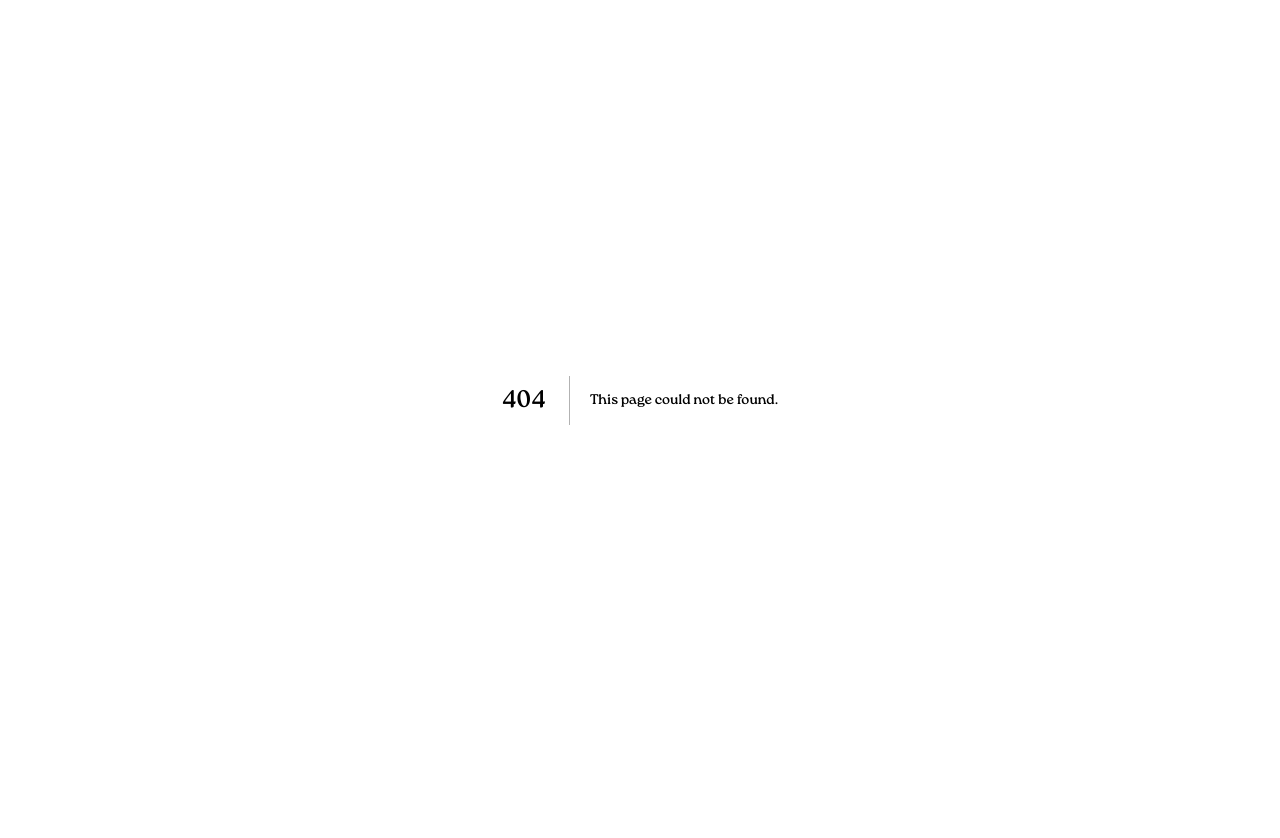
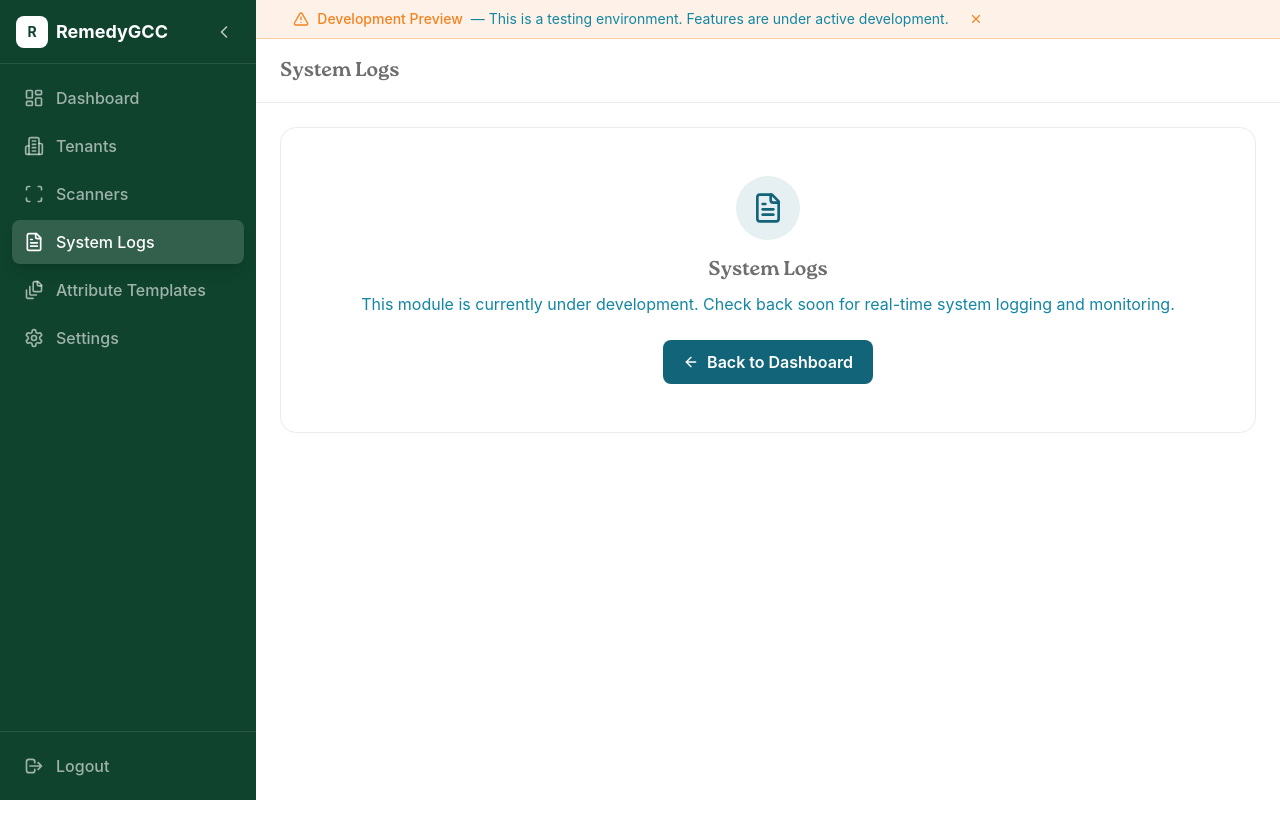
Before and after one commit to RohanRaj-Singh/RemedyGCC-Admin, a Next.js app: page /logs in a window 1280 px wide. Before the commit this address had no page. Before the commit the page ends 800 px from the top, so only its background shows below. Built offline with nearby package versions, Linux system fonts and the light colour scheme; a web font is replaced by a local one.

Commit message:
feat(layout): add DevBanner component to display development environment notice
feat(logs): create LogsPage with sidebar and placeholder content

feat(settings): create SettingsPage with sidebar and placeholder content

fix(sidebar): streamline icon imports and simplify button rendering

```diff
--- a/src/app/layout.tsx
+++ b/src/app/layout.tsx
@@ -5,6 +5,7 @@
 
 import type { Metadata } from 'next';
 import './globals.css';
+import { DevBanner } from '@/components/layout/DevBanner';
 
 export const metadata: Metadata = {
   title: 'RemedyGCC | Super Admin',
@@ -19,6 +20,7 @@ export default function RootLayout({
   return (
     <html lang="en">
       <body className="antialiased">
+        <DevBanner />
         <div className="min-h-screen">
           {children}
         </div>
--- /dev/null
+++ b/src/app/logs/page.tsx
@@ -0,0 +1,31 @@
+'use client';
+
+import { FileText, ArrowLeft } from 'lucide-react';
+import Link from 'next/link';
+import { Sidebar } from '@/components/layout';
+
+export default function LogsPage() {
+  return (
+    <div className="min-h-screen bg-white">
+      <Sidebar activeTab="logs" />
+      <main className="transition-all duration-300" style={{ marginLeft: '16rem' }}>
+        <div className="h-16 border-b flex items-center px-6" style={{ borderColor: 'var(--border)' }}>
+          <h1 className="text-xl font-bold" style={{ color: 'var(--foreground)' }}>System Logs</h1>
+        </div>
+        <div className="p-6">
+          <div className="bg-white rounded-2xl border p-12 text-center" style={{ borderColor: 'var(--border)' }}>
+            <div className="w-16 h-16 rounded-full bg-[#126479]/10 flex items-center justify-center mx-auto mb-4">
+              <FileText className="w-8 h-8 text-[#126479]" />
+            </div>
+            <h2 className="text-xl font-semibold mb-2" style={{ color: 'var(--foreground)' }}>System Logs</h2>
+            <p className="text-[#1386a3] mb-6">This module is currently under development. Check back soon for real-time system logging and monitoring.</p>
+            <Link href="/" className="inline-flex items-center gap-2 px-5 py-2.5 bg-[#126479] text-white font-semibold rounded-lg hover:bg-[#126479]/90 transition-colors">
+              <ArrowLeft className="w-4 h-4" />
+              Back to Dashboard
+            </Link>
+          </div>
+        </div>
+      </main>
+    </div>
+  );
+}
--- /dev/null
+++ b/src/app/settings/page.tsx
@@ -0,0 +1,31 @@
+'use client';
+
+import { Settings as SettingsIcon, ArrowLeft } from 'lucide-react';
+import Link from 'next/link';
+import { Sidebar } from '@/components/layout';
+
+export default function SettingsPage() {
+  return (
+    <div className="min-h-screen bg-white">
+      <Sidebar activeTab="settings" />
+      <main className="transition-all duration-300" style={{ marginLeft: '16rem' }}>
+        <div className="h-16 border-b flex items-center px-6" style={{ borderColor: 'var(--border)' }}>
+          <h1 className="text-xl font-bold" style={{ color: 'var(--foreground)' }}>Settings</h1>
+        </div>
+        <div className="p-6">
+          <div className="bg-white rounded-2xl border p-12 text-center" style={{ borderColor: 'var(--border)' }}>
+            <div className="w-16 h-16 rounded-full bg-[#126479]/10 flex items-center justify-center mx-auto mb-4">
+              <SettingsIcon className="w-8 h-8 text-[#126479]" />
+            </div>
+            <h2 className="text-xl font-semibold mb-2" style={{ color: 'var(--foreground)' }}>Settings</h2>
+            <p className="text-[#1386a3] mb-6">Platform settings and configuration options are currently under development.</p>
+            <Link href="/" className="inline-flex items-center gap-2 px-5 py-2.5 bg-[#126479] text-white font-semibold rounded-lg hover:bg-[#126479]/90 transition-colors">
+              <ArrowLeft className="w-4 h-4" />
+              Back to Dashboard
+            </Link>
+          </div>
+        </div>
+      </main>
+    </div>
+  );
+}
--- /dev/null
+++ b/src/components/layout/DevBanner.tsx
@@ -0,0 +1,33 @@
+'use client';
+
+import { AlertTriangle, X } from 'lucide-react';
+import { useState } from 'react';
+
+export function DevBanner() {
+  const [visible, setVisible] = useState(true);
+
+  if (!visible) return null;
+
+  return (
+    <div className="relative z-50">
+      <div className="bg-[#f58220]/10 border-b border-[#f37820]/30 backdrop-blur-sm">
+        <div className="max-w-screen-2xl mx-auto px-4 py-2 flex items-center justify-center gap-2 text-sm">
+          <AlertTriangle className="w-4 h-4 text-[#f58220] flex-shrink-0" />
+          <span className="text-[#f58220] font-medium">
+            Development Preview
+          </span>
+          <span className="text-[#1386a3]">
+            — This is a testing environment. Features are under active development.
+          </span>
+          <button
+            onClick={() => setVisible(false)}
+            className="ml-2 p-1 rounded hover:bg-[#f58220]/20 transition-colors text-[#f58220]"
+            aria-label="Dismiss banner"
+          >
+            <X className="w-3.5 h-3.5" />
+          </button>
+        </div>
+      </div>
+    </div>
+  );
+}
--- a/src/components/layout/Sidebar.tsx
+++ b/src/components/layout/Sidebar.tsx
@@ -1,21 +1,12 @@
 'use client';
 
+import { LayoutDashboard, Building2, Scan, FileText, Settings, FileStack, ChevronLeft, ChevronRight } from 'lucide-react';
+import Link from 'next/link';
 import { useState } from 'react';
-import Link from 'next/link';
-import {
-  LayoutDashboard,
-  Building2,
-  Scan,
-  FileText,
-  Settings,
-  ChevronLeft,
-  ChevronRight,
-  FileStack
-} from 'lucide-react';
 import { cn } from '@/lib/utils';
 
 interface SidebarProps {
-  activeTab: string;
+  activeTab?: string;
   onTabChange?: (tab: string) => void;
 }
 
@@ -43,7 +34,6 @@ export function Sidebar({ activeTab, onTabChange }: SidebarProps) {
         backgroundColor: 'var(--primary)',
       }}
     >
-      {/* Logo */}
       <div className="h-16 flex items-center justify-between px-4 border-b" style={{ borderColor: 'rgba(255,255,255,0.1)' }}>
         {!collapsed && (
           <div className="flex items-center gap-2">
@@ -58,29 +48,22 @@ export function Sidebar({ activeTab, onTabChange }: SidebarProps) {
           className="p-1.5 rounded-lg transition-colors"
           style={{ color: 'rgba(255,255,255,0.7)' }}
         >
-          {collapsed ? (
-            <ChevronRight className="w-5 h-5" />
-          ) : (
-            <ChevronLeft className="w-5 h-5" />
-          )}
+          {collapsed ? <ChevronRight className="w-5 h-5" /> : <ChevronLeft className="w-5 h-5" />}
         </button>
       </div>
 
-      {/* Navigation */}
       <nav className="p-3 space-y-1">
         {menuItems.map((item) => {
           const Icon = item.icon;
           const isActive = activeTab === item.id;
-
           return (
             <Link
               key={item.id}
               href={item.href}
+              onClick={() => onTabChange?.(item.id)}
               className={cn(
                 "w-full flex items-center gap-3 px-3 py-2.5 rounded-lg transition-all duration-200",
-                isActive
-                  ? "text-white shadow-lg"
-                  : "text-white/60 hover:text-white hover:bg-white/10"
+                isActive ? "text-white shadow-lg" : "text-white/60 hover:text-white hover:bg-white/10"
               )}
               style={isActive ? { background: 'rgba(255,255,255,0.15)' } : {}}
               title={collapsed ? item.label : undefined}
@@ -92,7 +75,6 @@ export function Sidebar({ activeTab, onTabChange }: SidebarProps) {
         })}
       </nav>
 
-      {/* Bottom section */}
       <div className="absolute bottom-0 left-0 right-0 p-3 border-t" style={{ borderColor: 'rgba(255,255,255,0.1)' }}>
         <button
           className={cn(
```
